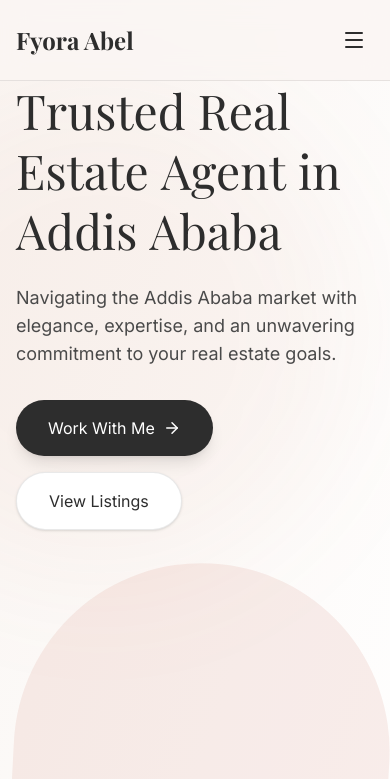
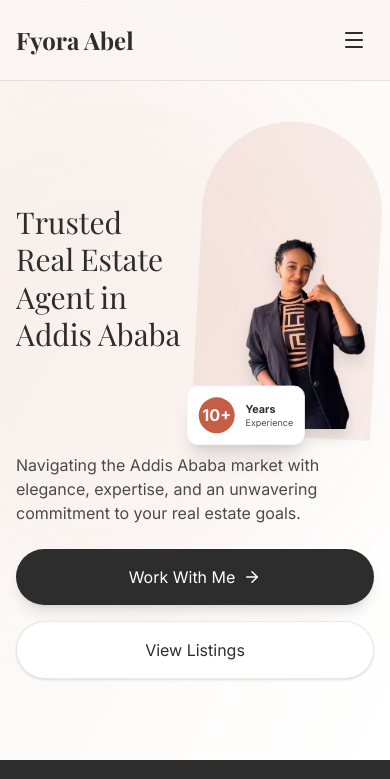
Before and after one commit to elias2025new/FiyoraAbel, a Next.js app: page / in a window 390 px wide. Shown: the top 779 px of the page. Built offline with nearby package versions, Linux system fonts and the light colour scheme; a web font is replaced by a local one.

Commit message:
Update phone numbers and optimize mobile Hero layout

```diff
--- a/src/components/Hero.tsx
+++ b/src/components/Hero.tsx
@@ -7,7 +7,7 @@ export default function Hero() {
   const headline = "Trusted Real Estate Agent in Addis Ababa";
 
   return (
-    <section className="relative min-h-[90vh] flex items-center pt-20 overflow-hidden">
+    <section className="relative min-h-[90vh] flex items-center pt-24 pb-12 md:pt-20 md:pb-0 overflow-hidden">
       {/* Background Soft Color */}
       <div className="absolute inset-0 bg-gradient-to-br from-clay to-white z-0" />
 
@@ -16,14 +16,14 @@ export default function Hero() {
         initial={{ opacity: 0, scale: 0.8 }}
         animate={{ opacity: 1, scale: 1 }}
         transition={{ duration: 1.5, ease: "easeOut" }}
-        className="absolute top-20 right-10 w-[500px] h-[500px] bg-terracotta/5 rounded-full blur-3xl"
+        className="absolute top-20 right-10 w-[500px] h-[500px] bg-terracotta/5 rounded-full blur-3xl pointer-events-none"
       />
 
-      <div className="max-w-7xl mx-auto px-4 sm:px-6 lg:px-8 relative z-10 w-full grid md:grid-cols-2 gap-12 items-center">
-        {/* Text Content */}
-        <div className="max-w-2xl">
+      <div className="max-w-7xl mx-auto px-4 sm:px-6 lg:px-8 relative z-10 w-full grid grid-cols-2 gap-x-4 gap-y-6 md:gap-x-12 md:gap-y-6 items-center">
 
-          <h1 className="text-5xl md:text-6xl lg:text-7xl font-serif text-charcoal leading-tight mb-6">
+        {/* Text Content - Headline */}
+        <div className="col-span-1 md:col-start-1 md:row-start-1 z-10 flex flex-col justify-center">
+          <h1 className="text-3xl sm:text-4xl md:text-6xl lg:text-7xl font-serif text-charcoal leading-tight md:mb-2">
             {headline.split(" ").map((word, i) => (
               <motion.span
                 key={i}
@@ -34,42 +34,12 @@ export default function Hero() {
                   delay: 0.3 + i * 0.1,
                   ease: [0.16, 1, 0.3, 1],
                 }}
-                className="inline-block mr-3"
+                className="inline-block mr-1.5 md:mr-3"
               >
                 {word}
               </motion.span>
             ))}
           </h1>
-
-          <motion.p
-            initial={{ opacity: 0, y: 20 }}
-            animate={{ opacity: 1, y: 0 }}
-            transition={{ duration: 0.8, delay: 1 }}
-            className="text-lg md:text-xl text-charcoal-light mb-8 max-w-lg"
-          >
-            Navigating the Addis Ababa market with elegance, expertise, and an unwavering commitment to your real estate goals.
-          </motion.p>
-
-          <motion.div
-            initial={{ opacity: 0, y: 20 }}
-            animate={{ opacity: 1, y: 0 }}
-            transition={{ duration: 0.8, delay: 1.2 }}
-            className="flex flex-wrap gap-4"
-          >
-            <a
-              href="#contact"
-              className="group flex items-center gap-2 bg-charcoal text-white px-8 py-4 rounded-full hover:bg-terracotta transition-colors shadow-lg"
-            >
-              <span>Work With Me</span>
-              <ArrowRight size={18} className="group-hover:translate-x-1 transition-transform" />
-            </a>
-            <a
-              href="#listings"
-              className="flex items-center gap-2 bg-white text-charcoal border border-charcoal/10 px-8 py-4 rounded-full hover:bg-clay transition-colors shadow-sm"
-            >
-              View Listings
-            </a>
-          </motion.div>
         </div>
 
         {/* Image / Headshot */}
@@ -77,7 +47,7 @@ export default function Hero() {
           initial={{ opacity: 0, x: 50 }}
           animate={{ opacity: 1, x: 0 }}
           transition={{ duration: 1.2, delay: 0.5, ease: [0.16, 1, 0.3, 1] }}
-          className="relative h-[600px] w-full max-w-md mx-auto md:ml-auto"
+          className="col-span-1 md:col-start-2 md:row-start-1 md:row-span-3 relative h-[300px] sm:h-[400px] md:h-[600px] w-full max-w-md mx-auto md:ml-auto z-0"
         >
           <div className="absolute inset-0 bg-terracotta/10 rounded-t-full rounded-b-3xl transform rotate-3 scale-105" />
           <div className="relative h-full w-full">
@@ -85,7 +55,7 @@ export default function Hero() {
             <img
               src="/headshot.png"
               alt="Fyora Abel - Real Estate Agent in Addis Ababa making a call sign, full body photo"
-              className="absolute bottom-0 left-1/2 -translate-x-1/2 h-full w-auto object-contain object-bottom"
+              className="absolute bottom-0 left-1/2 -translate-x-1/2 h-full w-auto object-contain object-bottom drop-shadow-xl"
               fetchPriority="high"
             />
           </div>
@@ -95,17 +65,52 @@ export default function Hero() {
             initial={{ opacity: 0, scale: 0.8 }}
             animate={{ opacity: 1, scale: 1 }}
             transition={{ duration: 0.8, delay: 1.5 }}
-            className="absolute -bottom-6 -left-6 bg-white p-4 rounded-2xl shadow-xl border border-clay flex items-center gap-4"
+            className="absolute -bottom-4 -left-4 md:-bottom-6 md:-left-6 bg-white p-3 md:p-4 rounded-xl md:rounded-2xl shadow-xl border border-clay flex items-center gap-3 md:gap-4 scale-90 md:scale-100 origin-bottom-left"
           >
-            <div className="w-12 h-12 bg-terracotta rounded-full flex items-center justify-center text-white font-bold text-xl">
+            <div className="w-10 h-10 md:w-12 md:h-12 bg-terracotta rounded-full flex items-center justify-center text-white font-bold text-lg md:text-xl">
               10+
             </div>
             <div>
-              <p className="text-sm font-bold text-charcoal">Years</p>
-              <p className="text-xs text-charcoal-light">Experience</p>
+              <p className="text-xs md:text-sm font-bold text-charcoal">Years</p>
+              <p className="text-[10px] md:text-xs text-charcoal-light">Experience</p>
             </div>
           </motion.div>
         </motion.div>
+
+        {/* Text Content - Paragraph */}
+        <div className="col-span-2 md:col-start-1 md:row-start-2 z-10">
+          <motion.p
+            initial={{ opacity: 0, y: 20 }}
+            animate={{ opacity: 1, y: 0 }}
+            transition={{ duration: 0.8, delay: 1 }}
+            className="text-base sm:text-lg md:text-xl text-charcoal-light max-w-lg"
+          >
+            Navigating the Addis Ababa market with elegance, expertise, and an unwavering commitment to your real estate goals.
+          </motion.p>
+        </div>
+
+        {/* Text Content - Buttons */}
+        <motion.div
+          initial={{ opacity: 0, y: 20 }}
+          animate={{ opacity: 1, y: 0 }}
+          transition={{ duration: 0.8, delay: 1.2 }}
+          className="col-span-2 md:col-start-1 md:row-start-3 z-10 flex flex-col sm:flex-row flex-wrap gap-4"
+        >
+          <a
+            href="#contact"
+            className="group flex items-center justify-center gap-2 bg-charcoal text-white px-8 py-4 rounded-full hover:bg-terracotta transition-colors shadow-lg w-full sm:w-auto text-center"
+          >
+            <span>Work With Me</span>
+            <ArrowRight size={18} className="group-hover:translate-x-1 transition-transform" />
+          </a>
+          <a
+            href="#listings"
+            className="flex items-center justify-center gap-2 bg-white text-charcoal border border-charcoal/10 px-8 py-4 rounded-full hover:bg-clay transition-colors shadow-sm w-full sm:w-auto text-center"
+          >
+            View Listings
+          </a>
+        </motion.div>
+
       </div>
     </section>
   );
```
